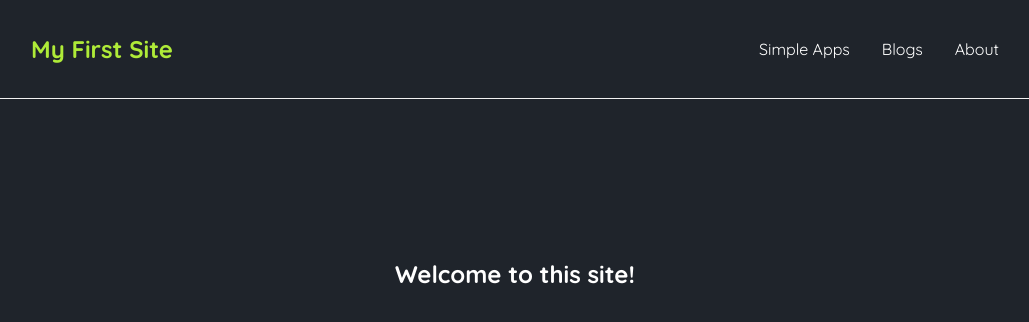
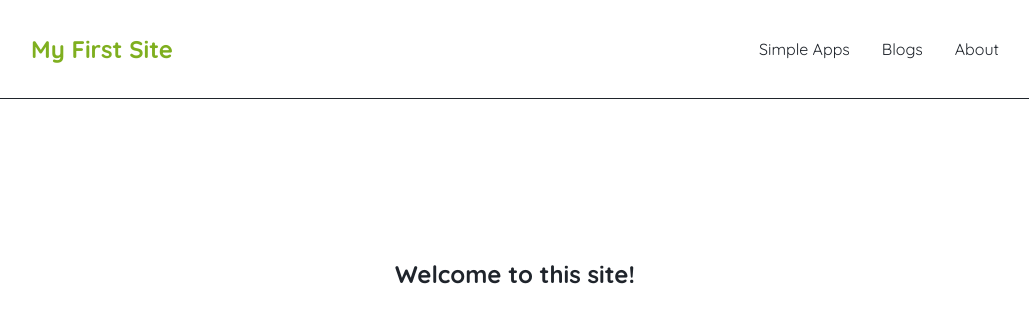
Before and after one commit to mpinmpin/My-First-Site-With-React, a React (Create React App) app: page / in a window 1280 px wide. Shown: the top 322 px of the page, without its empty margins (125-1154 px from the left). Built offline with nearby package versions, Linux system fonts and the light colour scheme.

Commit message:
8th branch

```diff
--- /dev/null
+++ b/src/css/dark-mode.css
@@ -0,0 +1,232 @@
+@import url('https://fonts.googleapis.com/css2?family=Quicksand:wght@300;400;500;600;700&display=swap');
+
+:root {
+  --limegreen: rgb(175, 235, 56);
+  --darklimegreen: rgb(127, 175, 31);
+  --white: #ffffff;
+  --black: rgb(31, 36, 43);
+}
+
+/* base styles */
+* {
+  margin: 0;
+  font-family: "Quicksand";
+  color: rgb(255, 255, 255);
+  background-color: rgb(31, 36, 43);
+}
+
+.button-global {
+  background: var(--limegreen);
+  color: var(--black);
+  font-weight: bold;
+  border: 0;
+  padding: 8px;
+  border-radius: 8px;
+  cursor: pointer;
+  margin-top: 8px;
+  margin-bottom: 8px;
+}
+.button-global:hover {
+  background:var(--darklimegreen);
+}
+.button-global:active {
+  background:var(--limegreen);
+}
+.navbar {
+  padding: 20px;
+  display: flex;
+  align-items: center;
+  justify-content: space-between;
+  max-width: 1000px;
+  margin: 0 auto;
+  border-bottom: 1px solid #f2f2f2;
+}
+.navbar .page-title h1 {
+  color: var(--limegreen);
+}
+.navbar .page-title h1:hover {
+  color: var(--darklimegreen);
+}
+.navbar .links {
+  margin-left: auto;
+}
+.navbar a {
+  text-decoration: none;
+  text-align: center;
+  padding: 14px 16px;
+  float: left;
+  /* THE PROBLEM SOLVER OF SHIFTING MENUS*/
+}
+.navbar a:hover {
+  color: var(--limegreen);
+}
+.content {
+  max-width: 1000px;
+  margin: 40px auto;
+  padding: 20px;
+}
+
+/* blog previews / list */
+.blog-preview {
+  padding: 10px 16px;
+  margin: 20px 0;
+  border-bottom: 1px solid #fafafa;
+  max-width: 600px;
+}
+.blog-preview:hover {
+  box-shadow: 1px 3px 5px rgba(0,0,0,0.1);
+}
+.blog-preview h2 {
+  font-size: 20px;
+  color: #9ACD32;
+  margin-bottom: 8px;
+}
+.blog-preview h2:hover {
+  color: rgb(127, 175, 31)
+}
+.blog-preview a{
+  text-decoration: none;
+}
+
+/* blog details page */
+.blog-details h2 {
+  font-size: 20px;
+  color: #9ACD32;
+  margin-bottom: 10px;
+}
+.blog-details div {
+  margin: 20px 0;
+}
+.blog-paragraph {
+  text-align: justify;
+  text-justify: inter-word;
+}
+
+/* BMIcalculator */
+.bmi {
+  max-width: 400px;
+  margin: 0 auto;
+  text-align: center;
+}
+.bmi label {
+  text-align: left;
+  display: block;
+}
+.bmi h2 {
+  font-size: 20px;
+  color: #9ACD32;
+  margin-bottom: 30px;
+}
+.bmi input {
+  width: 100%;
+  padding: 6px 10px;
+  margin: 10px 0;
+  border: 1px solid #ddd;
+  box-sizing: border-box;
+  display: block;
+}
+
+/* create new blog form */
+.create {
+  max-width: 400px;
+  margin: 0 auto;
+  text-align: center;
+}
+.create label {
+  text-align: left;
+  display: block;
+}
+.create h2 {
+  font-size: 20px;
+  color: #9ACD32;
+  margin-bottom: 30px;
+}
+.create input, .create textarea, .create select {
+  width: 100%;
+  padding: 6px 10px;
+  margin: 10px 0;
+  border: 1px solid #ddd;
+  box-sizing: border-box;
+  display: block;
+}
+.create button {
+  background: #9ACD32;
+  color: #fff;
+  border: 0;
+  padding: 8px;
+  border-radius: 8px;
+  cursor: pointer;
+  margin-top: 8px;
+  margin-bottom: 8px;
+}
+.counter {
+  text-align: center;
+}
+
+/* The dropdown container */
+.dropdown {
+  float: left;
+  overflow: hidden;
+  /* padding: 0px 16px; */
+}
+
+/* Dropdown button */
+.dropdown .dropbtn {
+  font-size: 16px;
+  border: none;
+  outline: none;
+  color: white;
+  padding: 14px 16px;
+  background-color: inherit;
+  font-family: inherit; /* Important for vertical align on mobile phones */
+  margin: 0; /* Important for vertical align on mobile phones */
+}
+
+/* Dropdown content (hidden by default) */
+.dropdown-content {
+  display: none;
+  position: absolute;
+  /* background-color: #9ACD32; */
+  min-width: 160px;
+  box-shadow: 0px 8px 16px 0px rgba(0,0,0,0.2);
+  /* z-index: 1; */
+}
+
+/* Links inside the dropdown */
+.dropdown-content a {
+  float: none;
+  color: white;
+  padding: 12px 16px;
+  text-decoration: none;
+  display: block;
+  text-align: left;
+}
+
+/* Add a grey background color to dropdown links on hover */
+.dropdown-content a:hover {
+  background-color: rgb(31, 36, 43);
+}
+
+/* Show the dropdown menu on hover */
+.dropdown:hover .dropdown-content {
+  display: block;
+}
+
+.home {
+  margin-top: 100px;
+}
+.home h2{
+  text-align: center;
+}
+.about p {
+  margin-top: 50px;
+}
+.not-found p{
+  margin-top: 30px;
+}
+.not-found-link {
+  margin-top: 10px;
+}
+.not-found-link a:hover {
+  color: #9ACD32;
+}
--- a/src/index.css
+++ b/src/css/light-mode.css
@@ -11,13 +11,13 @@
 * {
   margin: 0;
   font-family: "Quicksand";
-  color: rgb(255, 255, 255);
-  background-color: rgb(31, 36, 43);
+  color: var(--black);
+  background-color: var(--white);
 }
 
 .button-global {
-  background: var(--limegreen);
-  color: var(--black);
+  background: var(--darklimegreen);
+  color: var(--white);
   font-weight: bold;
   border: 0;
   padding: 8px;
@@ -27,11 +27,10 @@
   margin-bottom: 8px;
 }
 .button-global:hover {
-  background:var(--darklimegreen);
-  color: var(--white);
+  background:var(--limegreen);
 }
 .button-global:active {
-  background:var(--limegreen);
+  background:var(--darklimegreen);
 }
 .navbar {
   padding: 20px;
@@ -40,13 +39,13 @@
   justify-content: space-between;
   max-width: 1000px;
   margin: 0 auto;
-  border-bottom: 1px solid #f2f2f2;
+  border-bottom: 1px solid var(--black);
 }
 .navbar .page-title h1 {
-  color: var(--limegreen);
+  color: var(--darklimegreen);
 }
 .navbar .page-title h1:hover {
-  color: var(--darklimegreen);
+  color: var(--limegreen);
 }
 .navbar .links {
   margin-left: auto;
@@ -59,7 +58,7 @@
   /* THE PROBLEM SOLVER OF SHIFTING MENUS*/
 }
 .navbar a:hover {
-  color: var(--limegreen);
+  color: var(--darklimegreen);
 }
 .content {
   max-width: 1000px;
@@ -115,7 +114,7 @@
 }
 .bmi h2 {
   font-size: 20px;
-  color: #9ACD32;
+  color: var(--darklimegreen);
   margin-bottom: 30px;
 }
 .bmi input {
@@ -176,7 +175,7 @@
   font-size: 16px;
   border: none;
   outline: none;
-  color: white;
+  color: var(--black);
   padding: 14px 16px;
   background-color: inherit;
   font-family: inherit; /* Important for vertical align on mobile phones */
@@ -189,14 +188,14 @@
   position: absolute;
   /* background-color: #9ACD32; */
   min-width: 160px;
-  box-shadow: 0px 8px 16px 0px rgba(0,0,0,0.2);
+  box-shadow: 0px 8px 16px 0px rgb(212, 214, 218);
   /* z-index: 1; */
 }
 
 /* Links inside the dropdown */
 .dropdown-content a {
   float: none;
-  color: white;
+  color: var(--black);
   padding: 12px 16px;
   text-decoration: none;
   display: block;
@@ -205,7 +204,7 @@
 
 /* Add a grey background color to dropdown links on hover */
 .dropdown-content a:hover {
-  background-color: rgb(31, 36, 43);
+  background-color: var(--white);
 }
 
 /* Show the dropdown menu on hover */
--- a/src/index.js
+++ b/src/index.js
@@ -1,6 +1,6 @@
 import React from 'react';
 import ReactDOM from 'react-dom/client';
-import './index.css';
+import './css/light-mode.css';
 import App from './App';
 
 const root = ReactDOM.createRoot(document.getElementById('root'));
```
